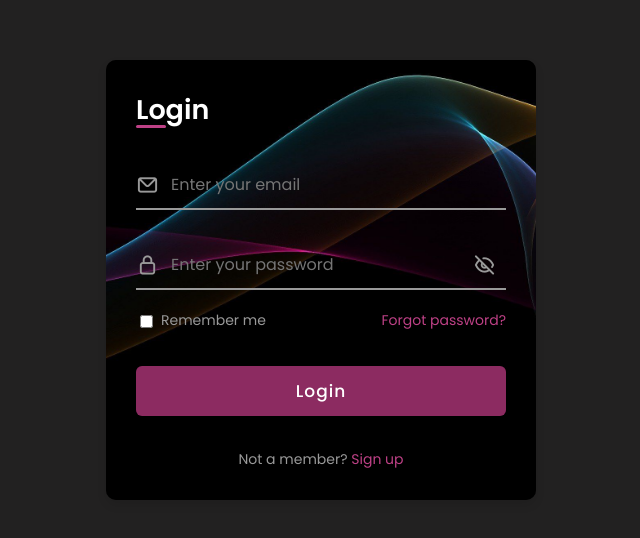
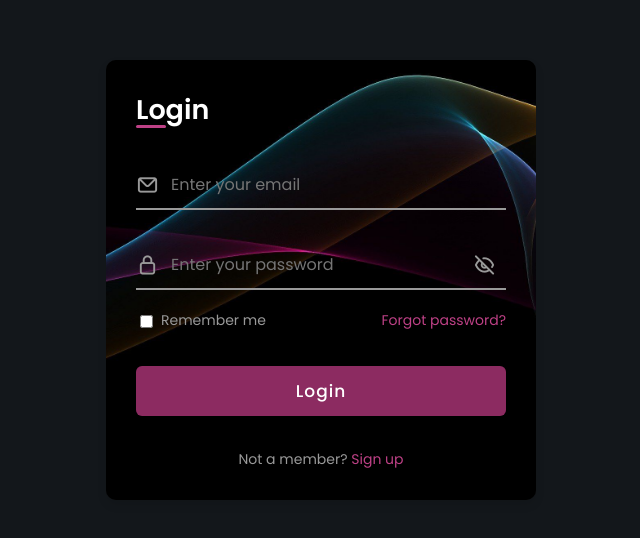
Before and after one commit to ararune/CSS-JS-Projects, a plain HTML site: page RegistrationLoginForm/index.html in a window 1280 px wide. Shown: the part 120-658 px from the top of the page, without its empty margins (319-959 px from the left). Drawn offline with nearby package versions, Linux system fonts and the light colour scheme.

Commit message:
Update index.css

```diff
--- a/RegistrationLoginForm/index.css
+++ b/RegistrationLoginForm/index.css
@@ -15,7 +15,7 @@ body {
     display: flex;
     align-items: center;
     justify-content: center;
-    background-color: #222121;
+    background-color: hsl(207, 19%, 9%);
 }
 
 .container {
```
